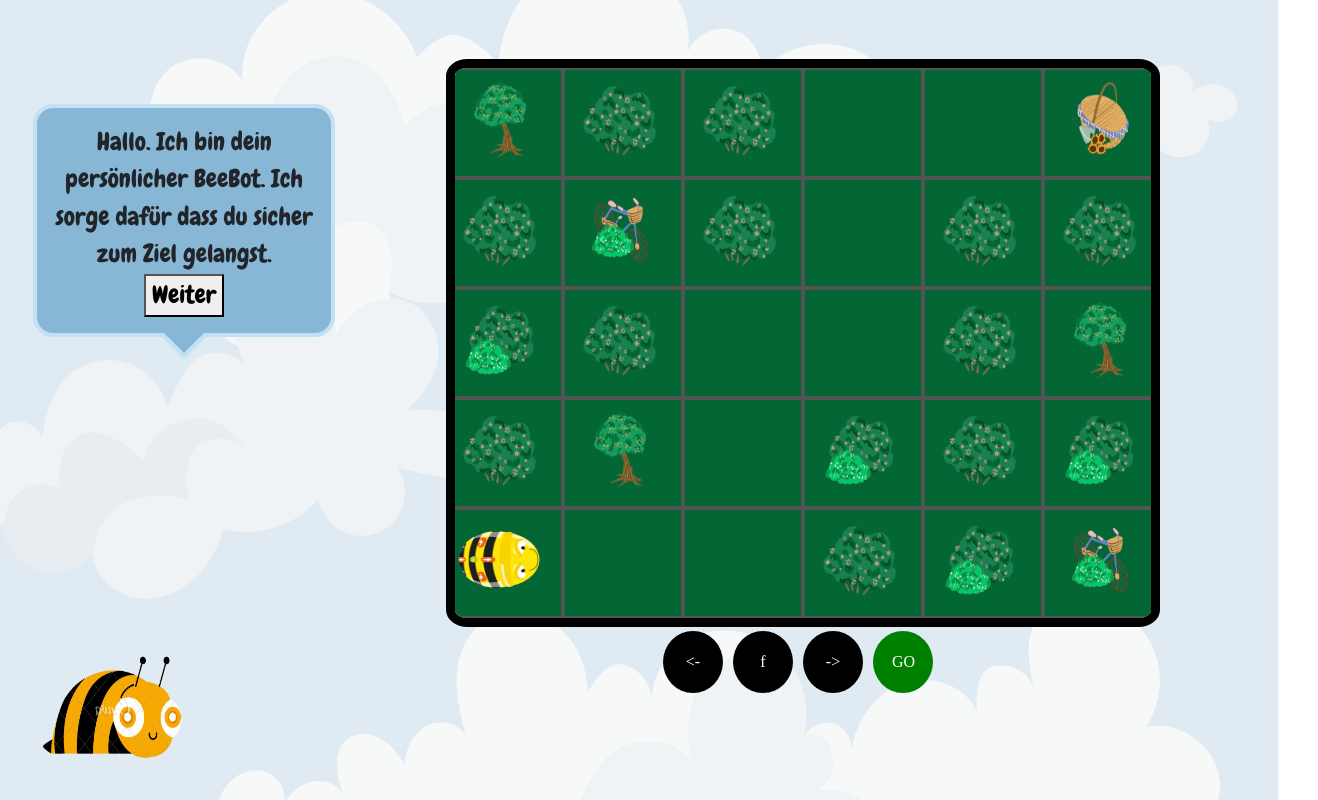
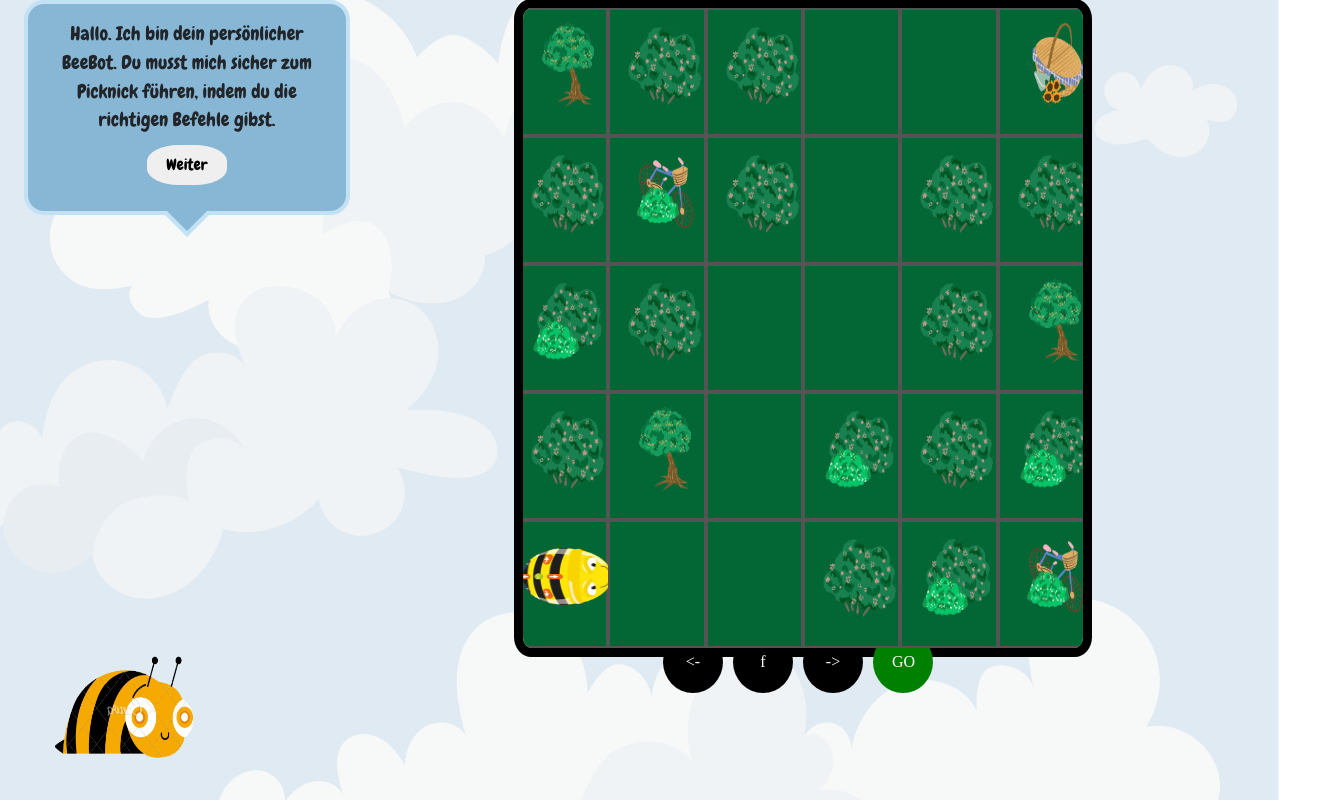
Before and after one commit to classDana/BeeBots-Adventure, a React (Create React App) app: page /game in a window 1280 px wide. Shown: the whole page, 1318 px wide, since content can reach past the window. Built offline with nearby package versions, Linux system fonts and the light colour scheme.

Commit message:
update board

```diff
--- a/src/game/Game.css
+++ b/src/game/Game.css
@@ -41,6 +41,7 @@
     background-color: green;
   }
   .board {
+    margin-top: -30px;;
     overflow: hidden;
     display:grid;
     border: 9px solid black;
@@ -52,8 +53,8 @@
     color: #2196F3;
     padding: 5px;
     border: 2px solid #545454;
-    width: 120px;
-    height: 110px;
+    width: 1 5vw;
+    height: 16vh;
     cursor: pointer;
     position: relative;
     top: 0;
@@ -97,6 +98,7 @@
 }
 
 .message-assistant-content{
+  width: 150%;
   top: 15%;
   left: 11%;
   padding: 1rem;
@@ -106,6 +108,9 @@
   position: relative;
   background: #88b7d5;
   border: 4px solid #c2e1f5;
+  display: flex;
+  flex-direction: column;
+  justify-content: space-between;
 }
 .message-assistant-content:after, .message-assistant-content:before {
   top: 100%;
@@ -151,3 +156,11 @@
   align-items: center;
   margin-bottom: -35px;
 }
+.button-next{
+  margin: 10px auto;
+  font-size: smaller;
+  border: 5px black;
+  border-radius: 40%;
+  width: 80px;
+  height: 40px;
+}
--- a/src/game/Game.js
+++ b/src/game/Game.js
@@ -6,6 +6,7 @@ import { Row, Col, Container} from 'react-bootstrap';
 import left from "../images/buttons/leftButton.png";
 import forward from "../images/buttons/forwardButton.png";
 import right from "../images/buttons/rightButton.png";
+import jsonData from "./game_assets/beebot_phrases.json";
 import './Game.css'
 
 /*
@@ -18,34 +19,28 @@ import './Game.css'
 function Game() {
 
     const stepsArr = new Array();
-    const beebotInteraction = ['Hallo. Ich bin dein persönlicher BeeBot. Ich sorge dafür dass du sicher zum Ziel gelangst.', 'Hi'];
+    const beebotInteraction = jsonData.phrases;
     const [index, setIndex] = useState(0);
     const [direction, setDirection] = useState('e');
     const [beebot, setBeebot] = useState({ x: 4, y: 0, o: 'e' });
     const [gameOver, setGameOver] = useState(false);
     const [finishedGame, setFinishedGame] = useState(false);
 
-
-    const gameState = {
-        Play: "play",
-        Failed: "failed",
-        GameOver: "game over"
-    }
-
-
     /*
     The game contains 3 levels from easy to hard.
     The list of maps contains two variables:
         1: This field leads to a dead end.
         2: This field leads to the goal.
+        3: This field is the goal.
     */
 
-    const [map, setMap] = useState([
-        [6, 1, 1, 2, 2, 3],
-        [1, 5, 1, 2, 1, 1],
-        [4, 1, 2, 2, 1, 6],
-        [1, 6, 2, 4, 1, 4],
-        [2, 2, 2, 1, 4, 5],
+    const [map, setMap] = useState(
+    [
+        [5, 2, 2, 0, 0, 1],
+        [2, 4, 2, 0, 2, 2],
+        [3, 2, 0, 0, 2, 5],
+        [2, 5, 0, 3, 2, 3],
+        [0, 0, 0, 2, 3, 4],
     ],
     [
         [1, 1, 1, 2, 2, 2],
@@ -183,11 +178,11 @@ function Game() {
         console.log('Getting current state for ', x,y);
         const currMap =
         [
-            [6, 1, 1, 2, 2, 3],
-            [1, 5, 1, 2, 1, 1],
-            [4, 1, 2, 2, 1, 6],
-            [1, 6, 2, 4, 1, 4],
-            [2, 2, 2, 1, 4, 5],
+            [5, 2, 2, 0, 0, 1],
+            [2, 4, 2, 0, 2, 2],
+            [3, 2, 0, 0, 2, 5],
+            [2, 5, 0, 3, 2, 3],
+            [0, 0, 0, 2, 3, 4],
         ];
 
         for (let i = 0; i < currMap.length; i++) {
@@ -215,16 +210,20 @@ function Game() {
                 <Row>
                     {/* BeeBot which helps you during the game */}
                     <Col lg={3} md={3} sm={3}>
-                        <div className='beebot'>
-                            <img src={BeeBotFigure} alt="beebot" height={120} width={150}></img>
-                        </div>
+                        <Row>
                             <div className='message-assistant'>
                                     <p className='message-assistant-content'>
                                         {beebotInteraction[index]}
                                         <br></br>
-                                <button onClick={increaseIndex}>Weiter</button>
+                                        <button className='button-next' onClick={increaseIndex}>Weiter</button>
                                     </p>
                                 </div>
+                        </Row>
+                        <Row>
+                            <div className='beebot'>
+                                <img src={BeeBotFigure} alt="beebot" height={120} width={150}></img>
+                            </div>
+                        </Row>
                     </Col>
                     {/* Board game with the associated buttons */}
                     <Col lg={9} md={9} sm={9}>
--- a/src/game/components/Board.js
+++ b/src/game/components/Board.js
@@ -31,21 +31,21 @@ export default function Board(props){
             } else {
                 switch (props.getCurrState(i,j)) {
                     case 1:
+                        row.push(createCell(i,j,picnicBasket,'n'));
+                        break;
+
+                    case 2:
                         row.push(createCell(i,j,singleBush,'n'));
                         break;
 
                     case 3:
-                        row.push(createCell(i,j,picnicBasket,'n'));
+                        row.push(createCell(i,j,pluralBushes,'n'));
                         break;
 
                     case 4:
-                        row.push(createCell(i,j,pluralBushes,'n'));
-                        break;
-
-                    case 5:
                         row.push(createCell(i,j,bicycle,'n'));
                         break;
-                    case 6:
+                    case 5:
                         row.push(createCell(i,j,tree,'n'));
                         break;
 
--- a/src/game/components/Cell.js
+++ b/src/game/components/Cell.js
@@ -18,9 +18,11 @@ export default function Cell(props){
         <div >
             <img src={image}
             alt='beebot'
-            height={90}
+            height={100}
             width={100}
-            style={{ transform: `rotate(${orientation === 'n' ? 0 : orientation === 'e' ? 90 : orientation === 's' ? 180 : 270}deg)` }}
+            style={{
+                transform: `rotate(${orientation === 'n' ? 0 : orientation === 'e' ? 90 : orientation === 's' ? 180 : 270}deg)`
+            }}
             ></img>
         </div>
     </div>
--- /dev/null
+++ b/src/game/game_assets/beebot_phrases.json
@@ -0,0 +1,11 @@
+{
+
+    "phrases": [
+        "Hallo. Ich bin dein persönlicher BeeBot. Du musst mich sicher zum Picknick führen, indem du die richtigen Befehle gibst.",
+        "Achtung, auf dem Weg zum Picknick gibt es Barrieren, die du umgehen musst. Benutze die Pfeiltasten, um mich zu drehen und den richtigen Weg zu finden.",
+        "Um vorwärts zu kommen, drücke den 'Vorwärts'-Button und schließlich dann auf den 'Go'-Button. Aber pass auf, dass du nicht auf eine Barriere triffst!",
+        "Gut gemacht! Denke daran, dass du mich immer wieder drehen musst, um den Barrieren aus dem Weg zu gehen. Benutze die 'Rechts'- und 'Links'-Tasten, um mich in die richtige Richtung zu drehen.",
+        "Du lernst ziemlich schnell! Dann veruchen wir es wieder von vorne und versuche alle Befehle in der richtigen Reihenfolge zu drücken. Wenn du sicher bist, dass du den richtigen Weg gefunden hast, drücke den 'Los!'-Button, um alle Befehle auszuführen.",
+        "Hello World"
+    ]
+  }
--- a/src/index.css
+++ b/src/index.css
@@ -27,7 +27,7 @@ h1{
 p{
   text-align: center;
   font-family: "Chewy";
-  font-size:25px;
+  font-size:120%;
   font-weight:bold;
 }
 
```
Lines whose indentation alone changed are shown as unchanged.
